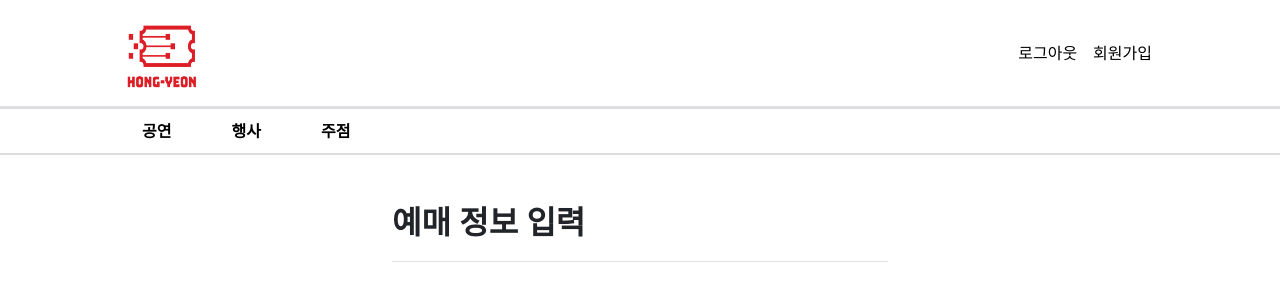
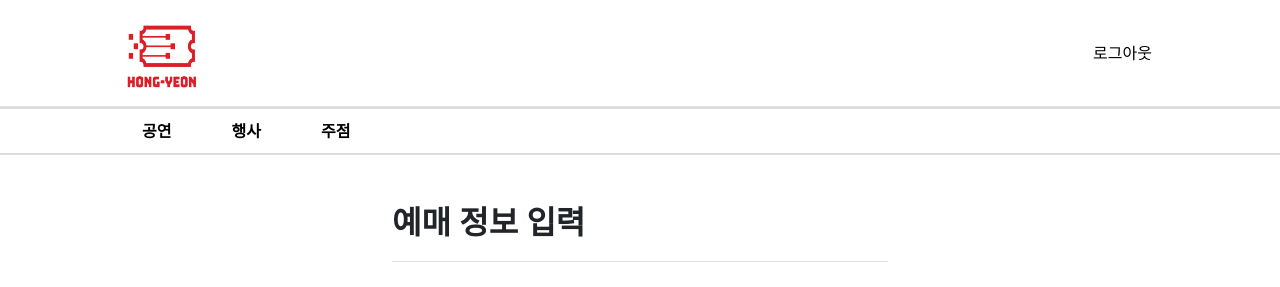
Before and after one commit to Hong-yeonPJ/hong-yeon, a Spring Boot app: page /event/reservation in a window 1280 px wide. Shown: the top 287 px of the page. Run offline with Spring Boot 4, Linux system fonts and the light colour scheme; the visitor is signed in with stand-in values (Sample User, id 1); some of the project's set-up classes (security, data sources, template engines, error pages and the like) are left out, and stand-ins take their place; some libraries are stand-ins or nearby versions.

Commit message:
feat:로그인  시 회원가입 숨기기

```diff
--- a/src/main/resources/templates/event/event_reservation.html
+++ b/src/main/resources/templates/event/event_reservation.html
@@ -27,8 +27,6 @@
                     <option value="EVENT_HOST">대학생 티켓</option>
                 </select>
             </div>
-
-
             <button type="submit" class="btn signup-btn w-100">결제하기</button> <!-- 버튼을 전체 너비로 설정 -->
         </form>
     </div>
--- a/src/main/resources/templates/global/layouts/navbar.html
+++ b/src/main/resources/templates/global/layouts/navbar.html
@@ -18,7 +18,7 @@
                     <a class="nav-link" sec:authorize="isAnonymous()" th:href="@{/member/signin}">로그인</a>
                     <a class="nav-link" sec:authorize="isAuthenticated()" th:href="@{/member/signout}">로그아웃</a>
                 </li>
-                <li class="nav-item">
+                <li class="nav-item" sec:authorize="isAnonymous()">
                     <a class="nav-link" th:href="@{/member/signup}">회원가입</a>
                 </li>
             </ul>
```
Also changed, not shown: src/main/resources/templates/event/event_payment.html (added).
